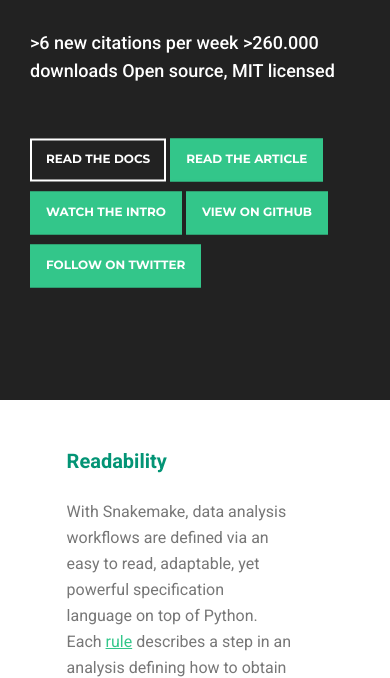
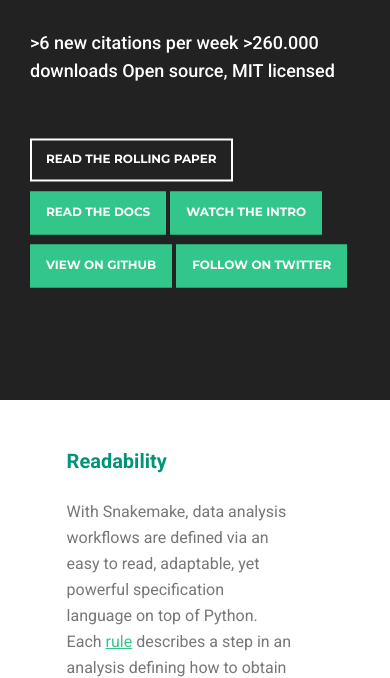
Before and after one commit to snakemake/snakemake.github.io, a plain HTML site: page index.html in a window 390 px wide. Shown: the part 150-828 px from the top of the page. Drawn offline with nearby package versions, Linux system fonts and the light colour scheme.

Commit message:
update homepage

```diff
--- a/index.html
+++ b/index.html
@@ -60,14 +60,26 @@
                                         <br>Open source, MIT licensed
                                     </strong>
                                 </p>
-                                <a class="btn btn-white" href="https://snakemake.readthedocs.io">Read the docs</a>
-                                <a class="btn btn-filled" href="https://doi.org/10.12688/f1000research.29032.1">Read the article</a>
-                                <button type="button" class="btn btn-filled" data-toggle="modal" data-target="#modalYT">
+                                <a class="btn btn-white" href="https://doi.org/10.12688/f1000research.29032.1"
+                                    data-toggle="tooltip" data-placement="top"
+                                    title="Learn what Snakemake offers via the official, regularly updated paper.">Read
+                                    the rolling paper</a>
+                                <a class="btn btn-filled" href="https://snakemake.readthedocs.io" data-toggle="tooltip"
+                                    data-placement="top"
+                                    title="Perform the official tutorial, look up features and patterns.">Read the
+                                    docs</a>
+                                <button type="button" class="btn btn-filled" data-toggle="modal" data-target="#modalYT"
+                                    data-toggle="tooltip" data-placement="top"
+                                    title="Explore the most important features of Snakemake in 2 minutes.">
                                     Watch the intro
                                 </button>
-                                <a class="btn btn-filled" href="https://github.com/snakemake/snakemake">View on
+                                <a class="btn btn-filled" href="https://github.com/snakemake/snakemake"
+                                    data-toggle="tooltip" data-placement="top"
+                                    title="Report bugs, contribute to the codebase.">View on
                                     Github</a>
-                                <a class="btn btn-filled" href="https://twitter.com/johanneskoester">Follow on
+                                <a class="btn btn-filled" href="https://twitter.com/johanneskoester"
+                                    data-toggle="tooltip" data-placement="top"
+                                    title="Read the latest news about Snakemake.">Follow on
                                     Twitter</a>
                             </div>
                         </div>
@@ -423,6 +435,8 @@
     $(function ($) {
         $(document).ready(function () {
 
+            $('[data-toggle="tooltip"]').tooltip();
+
             $(window).resize(function () {
                 if ($(window).width() < 990) {
                     $(".underline").css({
```
